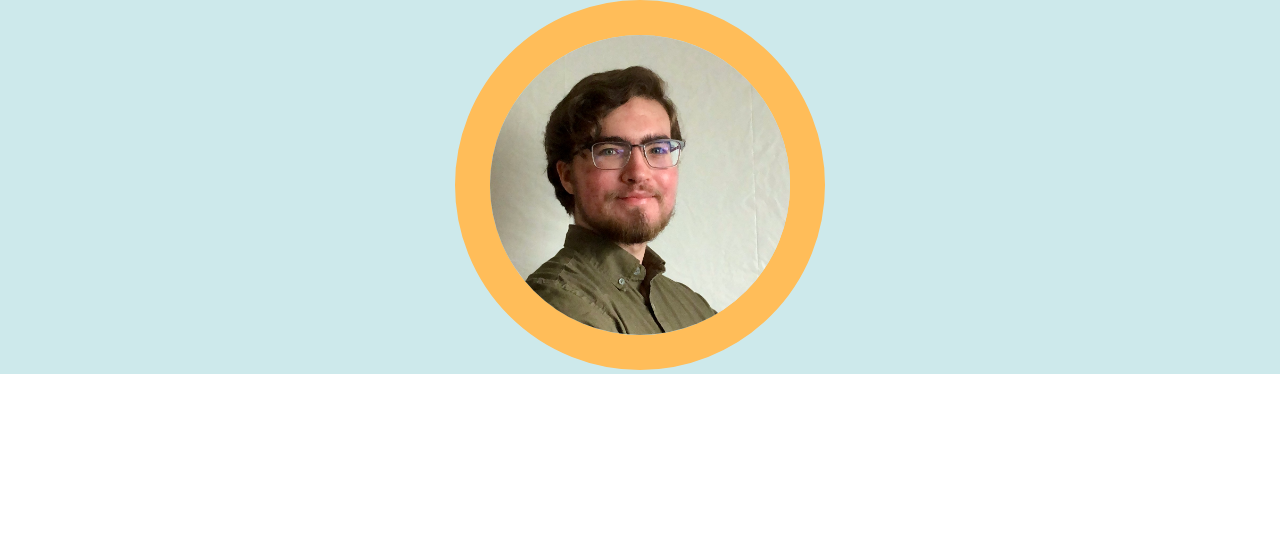
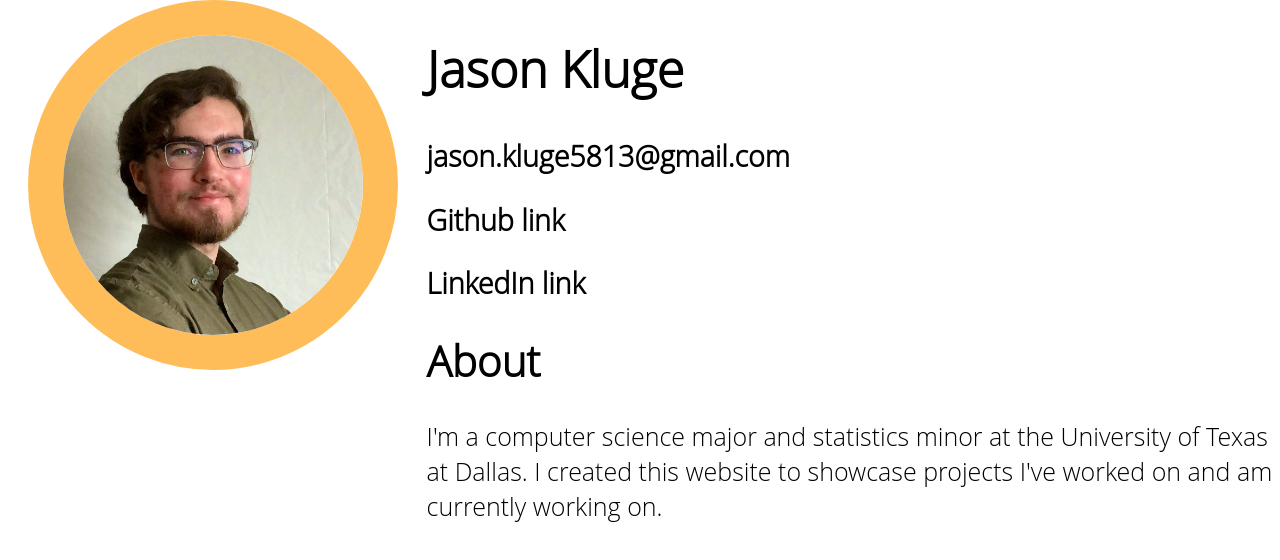
Before and after one commit to kehngid/my-app, a React (Create React App) app: page / in a window 1280 px wide. Shown: the top 560 px of the page. Built offline with nearby package versions, Linux system fonts and the light colour scheme.

Commit message:
Added text, stylesheet, and columns

```diff
--- a/src/App.js
+++ b/src/App.js
@@ -7,7 +7,7 @@ function App()
 {
 	return (
 	  <div className="App">
-	    <ProfilePic />
+	    <About/>
 	  </div>
 	);
 }
--- a/src/Pages/About.js
+++ b/src/Pages/About.js
@@ -1,12 +1,32 @@
 import React from 'react';
 import ProfilePic from '../Components/ProfilePic.js';
+import '../Stylesheets/About.css'
 
 function About()
 {
-	return
-  (
-		<ProfilePic/>
-  );
+    return (
+      <div>
+        <div className="column1">
+          <ProfilePic/>
+        </div>
+        <div className="column2">
+          <div className="name">
+            <h1>Jason Kluge</h1>
+          </div>
+          <div className="links">
+            <h2>jason.kluge5813@gmail.com</h2>
+            <h2>Github link</h2>
+            <h2>LinkedIn link</h2>
+          </div>
+          <div className="title">
+            <h1 >About</h1>
+          </div>
+          <div className="paragraph">
+          <p>I'm a computer science major and statistics minor at the University of Texas at Dallas. I created this website to showcase projects I've worked on and am currently working on. </p>
+          </div>
+        </div>
+      </div>
+    );
 }
 
 export default About;
--- /dev/null
+++ b/src/Stylesheets/About.css
@@ -0,0 +1,39 @@
+.name {
+    font-size: 25px;
+    text-align: left;
+    line-height: 1.4;
+    font-family: "Open Sans Light", sans-serif;
+}
+
+.links {
+    font-size: 19px;
+    text-align: left;
+    line-height: 1.4;
+    font-family: "Open Sans Light", sans-serif;
+
+}
+
+.title {
+    font-size: 21px;
+    text-align: left;
+    line-height: 1.4;
+    font-family: "Open Sans Light", sans-serif;
+
+}
+
+.paragraph {
+    font-size: 25px;
+    text-align: left;
+    line-height: 1.4;
+    font-family: "Open Sans Light", sans-serif;
+}
+
+.column1 {
+    float: left;
+    width: 33.33%;
+}
+
+.column2 {
+    float: left;
+    width: 66.66%;
+}
--- a/src/Stylesheets/ProfilePic.css
+++ b/src/Stylesheets/ProfilePic.css
@@ -2,5 +2,5 @@
     border-radius: 50%;
     width: 300px;
     border: 35px solid #FFBD59;
-    margin: 20 px;
+    margin: 50 px;
 }
```
Also changed, not shown: src/Components/Navbar.js (deleted).
